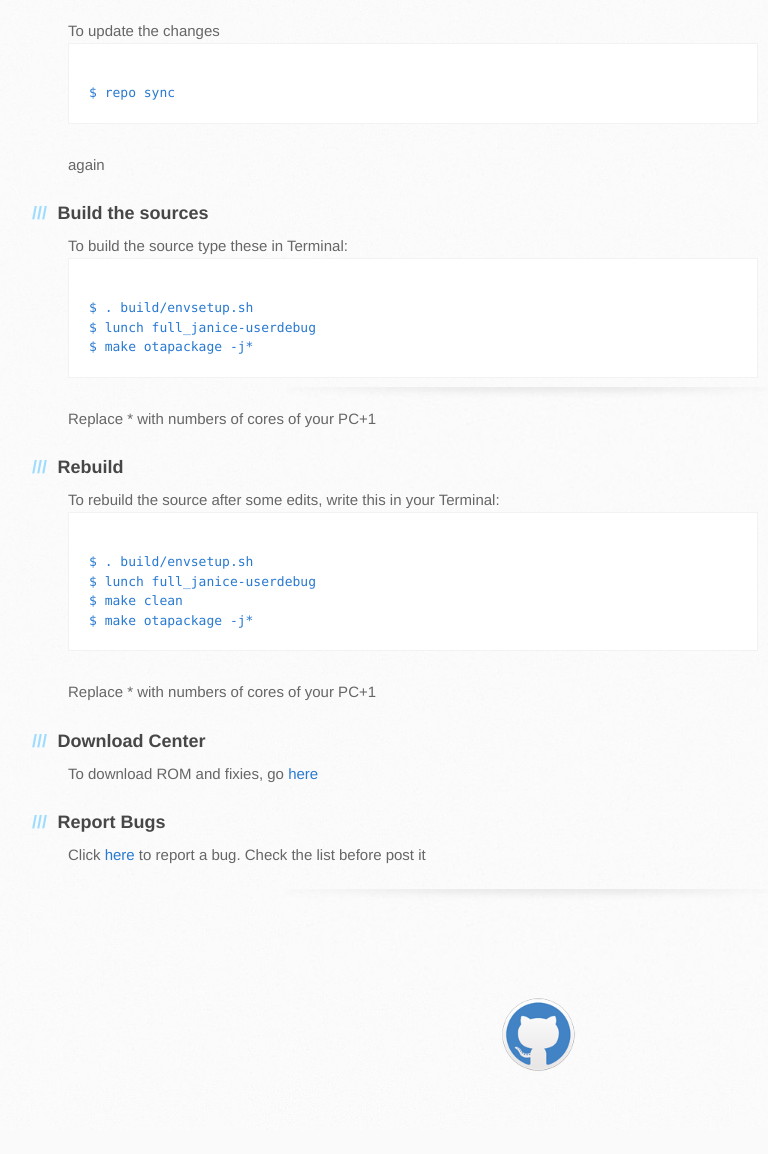
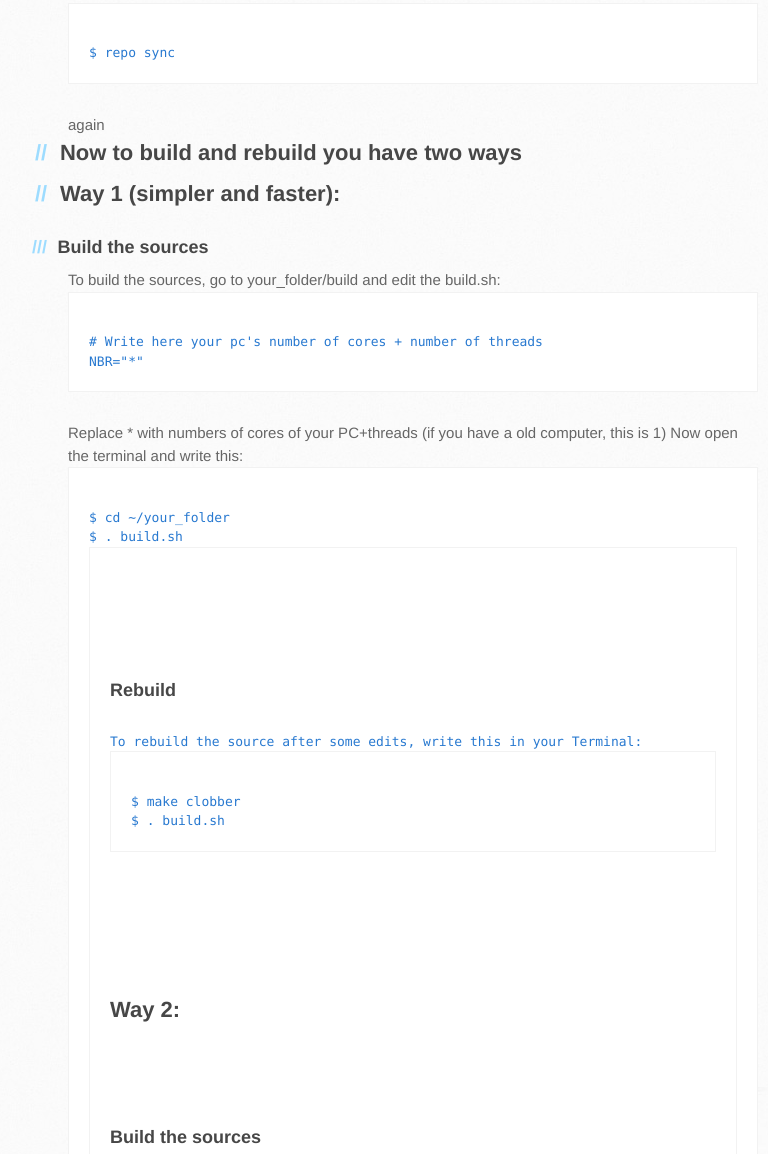
Before and after one commit to CVlaspoel/j-team.github.io, a plain HTML site: page index.html in a window 1280 px wide. Shown: the part 503-1657 px from the top of the page, without its empty margins (102-870 px from the left). Before the commit the page ends 1633 px from the top, so only its background shows below. Drawn offline with Linux system fonts and the light colour scheme.

Commit message:
Add build script instructions

```diff
--- a/index.html
+++ b/index.html
@@ -46,18 +46,53 @@ $ repo sync
 </code></pre>
 again
 
+
+<h2>
+<a name="build" class="anchor" href="#way"><span class="octicon octicon-link"></span></a>Now to build and rebuild you have two ways</h2>
+<h2>
+<a name="build" class="anchor" href="#way1"><span class="octicon octicon-link"></span></a>Way 1 (simpler and faster):</h2>
+
 <h3>
-<a name="build" class="anchor" href="#build"><span class="octicon octicon-link"></span></a>Build the sources</h3>
+<a name="build" class="anchor" href="#build2"><span class="octicon octicon-link"></span></a>Build the sources</h3>
+To build the sources, go to your_folder/build and edit the build.sh:
+<pre><code>
+# Write here your pc's number of cores + number of threads
+NBR="*"
+</code></pre>
+Replace * with numbers of cores of your PC+threads (if you have a old computer, this is 1)
+
+Now open the terminal and write this:
+<pre><code>
+$ cd ~/your_folder
+$ . build.sh
+<pre><code>
+
+
+<h3>
+<a name="rebuild" class="anchor" href="#rebuild2"><span class="octicon octicon-link"></span></a>Rebuild</h3>
+To rebuild the source after some edits, write this in your Terminal:
+<pre><code>
+$ make clobber
+$ . build.sh
+</code></pre>
+
+
+
+<h2>
+<a name="build" class="anchor" href="#way1"><span class="octicon octicon-link"></span></a>Way 2:</h2>
+
+<h3>
+<a name="build" class="anchor" href="#build2"><span class="octicon octicon-link"></span></a>Build the sources</h3>
 To build the source type these in Terminal:
 <pre><code>
 $ . build/envsetup.sh
 $ lunch full_janice-userdebug
 $ make otapackage -j*
 </code></pre>
-Replace * with numbers of cores of your PC+1
+Replace * with numbers of cores of your PC+threads (if you have a old computer, this is 1)
 
 <h3>
-<a name="rebuild" class="anchor" href="#rebuild"><span class="octicon octicon-link"></span></a>Rebuild</h3>
+<a name="rebuild" class="anchor" href="#rebuild2"><span class="octicon octicon-link"></span></a>Rebuild</h3>
 To rebuild the source after some edits, write this in your Terminal:
 <pre><code>
 $ . build/envsetup.sh
@@ -65,7 +100,7 @@ $ lunch full_janice-userdebug
 $ make clean
 $ make otapackage -j*
 </code></pre>
-Replace * with numbers of cores of your PC+1
+Replace * with numbers of cores of your PC+threads (if you have a old computer, this is 1)
 
 <h3>
 <a name="download" class="anchor" href="#download"><span class="octicon octicon-link"></span></a>Download Center</h3>
@@ -92,6 +127,7 @@ Click <a href="https://github.com/J-Team/J-Team/issues">here</a> to report a bug
     </div> -->
 <footer>
 <!-- <center><p>This page was generated by <a href="pages.github.com">GitHub Pages</a> for <a href="https://github.com/J-Team">J-Team</a> using the Architect theme by <a href="https://twitter.com/jasonlong">Jason Long</a>.</p></center> -->
+<br></br>
 <center><img src="/images/footer-bg.jpg" alt="GitHub" /></center>
 <center><img src="/images/github.png" alt="GitHub" height="75" width="75" /></center>
 
```
